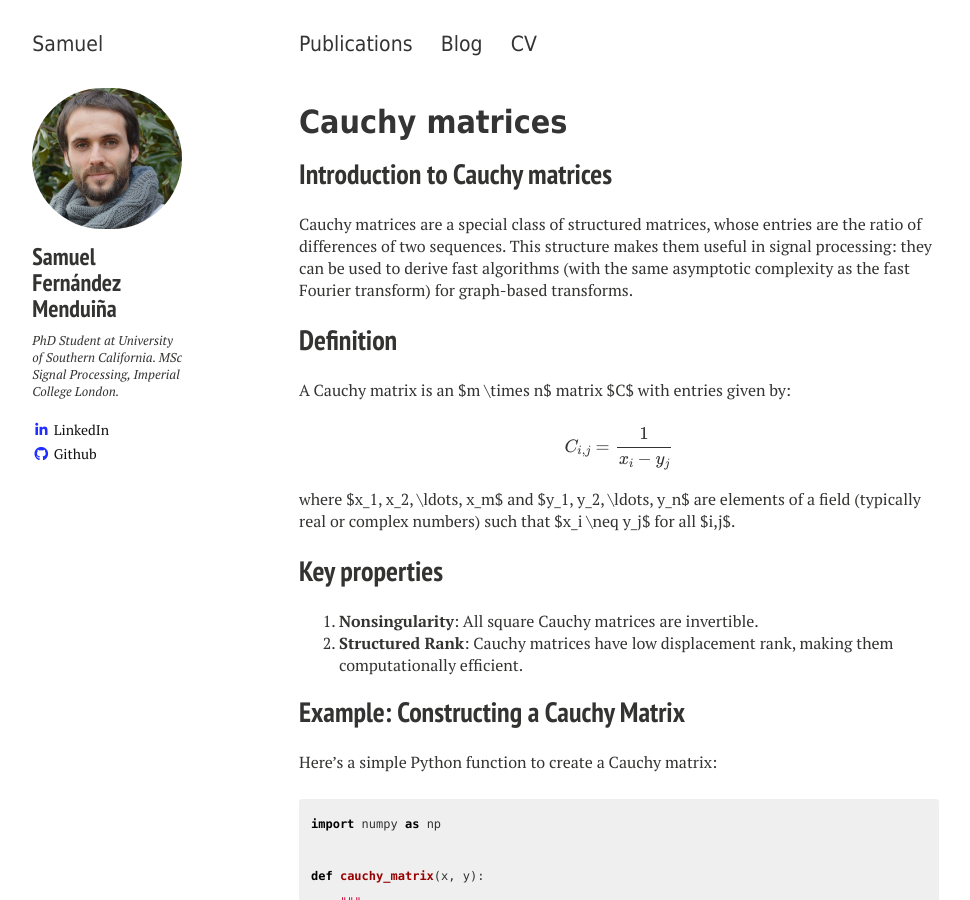
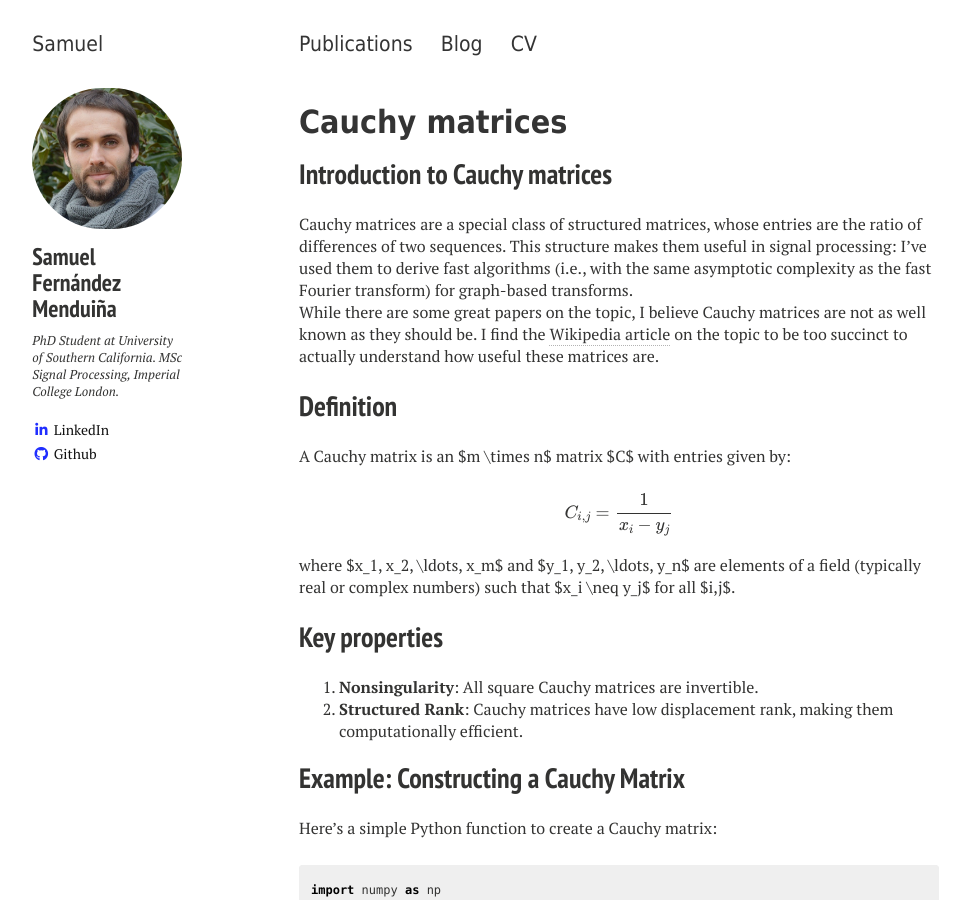
Before and after one commit to sf219/sf219.github.io, a Jekyll site: the page built from _posts/2025-08-02-cauchy-matrices.md, in a window 1280 px wide and 900 px high. Shown: the whole window, without its empty margins (21-991 px from the left). Built offline with Jekyll 4.4.1, drawn with Linux system fonts in a browser that asks for light colours; nearby versions of some CDN libraries; formulas are drawn with MathJax 3.

Commit message:
First edits to the blog

```diff
--- a/_posts/2025-08-02-cauchy-matrices.md
+++ b/_posts/2025-08-02-cauchy-matrices.md
@@ -8,7 +8,9 @@ tags: [mathematics, signal_processing, matrices]
 
 ## Introduction to Cauchy matrices
 
-Cauchy matrices are a special class of structured matrices, whose entries are the ratio of differences of two sequences. This structure makes them useful in signal processing: they can be used to derive fast algorithms (with the same asymptotic complexity as the fast Fourier transform) for graph-based transforms.
+Cauchy matrices are a special class of structured matrices, whose entries are the ratio of differences of two sequences. This structure makes them useful in signal processing: I've used them to derive fast algorithms (i.e., with the same asymptotic complexity as the fast Fourier transform) for graph-based transforms.
+
+While there are some great papers on the topic, I believe Cauchy matrices are not as well known as they should be. I find the [Wikipedia article](https://en.wikipedia.org/wiki/Cauchy_matrix) on the topic to be too succinct to actually understand how useful these matrices are.
 
 ## Definition
 
```
